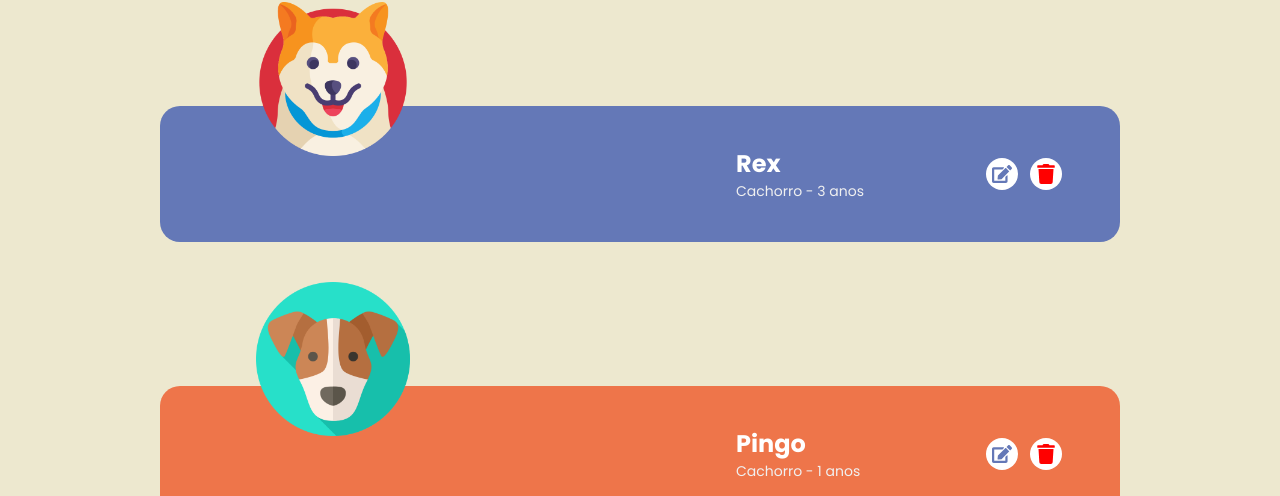
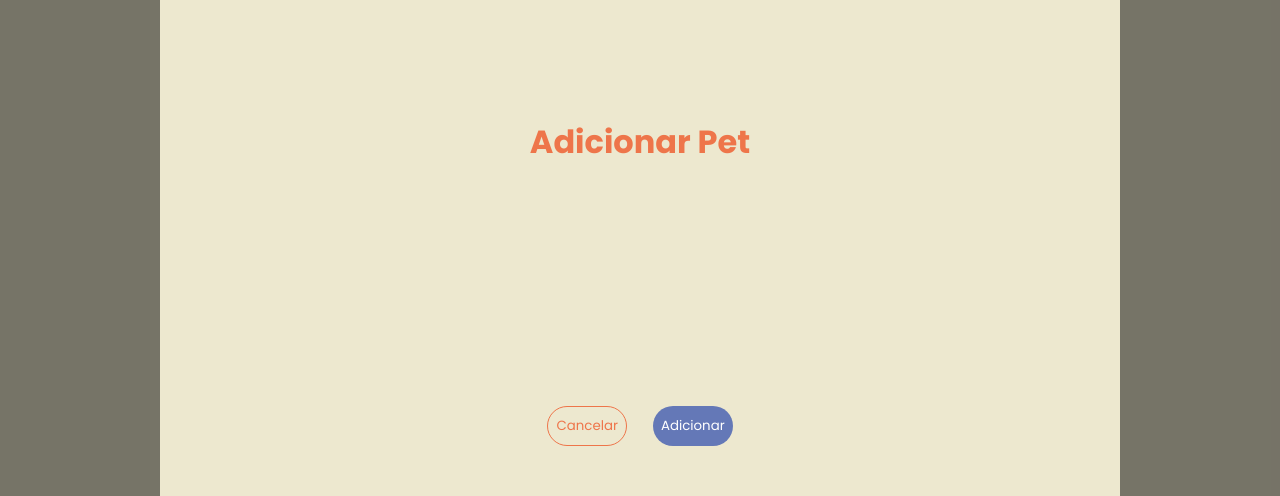
Before and after one commit to JoaoLucasmcS/Bicho_Vacinado, a React (Vite) app in the folder frontend/: page /pets in a window 1280 px wide. Shown: the part 118-614 px from the top of the page. Built offline with nearby package versions, Linux system fonts and the light colour scheme.

Commit message:
C10 FRONT: AddPetModal

```diff
--- /dev/null
+++ b/frontend/src/components/AddPetModal/index.tsx
@@ -0,0 +1,32 @@
+/* eslint-disable @typescript-eslint/no-unused-vars */
+import {
+  Container,
+  FormContainer,
+  Button,
+  ButtonContainer,
+  FormTitle
+} from "./styles"
+
+type Props = {
+  handleOpenAddPet: () => void;
+  handleCloseAddPet: () => void;
+}
+
+export const AddPetModal = ({ handleOpenAddPet, handleCloseAddPet }: Props) => {
+  return (
+    <Container>
+      <FormContainer>
+        <FormTitle>Adicionar Pet</FormTitle>
+
+        <ButtonContainer>
+          <Button type="PRIMARY" onClick={handleCloseAddPet}>
+            Cancelar
+          </Button>
+          <Button type="SECONDARY" onClick={handleCloseAddPet}>
+            Adicionar
+          </Button>
+        </ButtonContainer>
+      </FormContainer>
+    </Container>
+  )
+}
--- /dev/null
+++ b/frontend/src/components/AddPetModal/styles.ts
@@ -0,0 +1,80 @@
+import styled, { css } from "styled-components";
+
+type ButtonProps = {
+  type: "PRIMARY" | "SECONDARY";
+}
+
+export const Container = styled.div`
+  display: flex;
+  align-items: center;
+  justify-content: center;
+
+  position: fixed;
+  top: 0;
+  z-index: 2;
+
+  width: 100vw;
+  height: 100vh;
+
+  background-color: #00000080;
+`;
+
+export const FormContainer = styled.div`
+  width: 75vw;
+  height: 75vh;
+
+  display: flex;
+  flex-direction: column;
+  align-items: center;
+  justify-content: space-around;
+  gap: 2rem;
+
+  background-color: ${({ theme }) => theme.COLORS.BACKGROUND};
+  border-radius: 8px;
+
+  padding: 2rem;
+`
+
+export const FormTitle = styled.h1`
+  ${({ theme }) => css`
+    color: ${theme.COLORS.ORANGE};
+    font-size: ${theme.FONT_SIZE.XXL};
+    font-family: ${theme.FONT_FAMILY.POPPINS};
+  `}
+`
+
+export const ButtonContainer = styled.div`
+  width: 100%;
+
+  display: flex;
+  flex-direction: row;
+
+  align-items: center;
+  justify-content: center;
+  gap: 2vw;
+`
+
+export const Button = styled.button<ButtonProps>`
+  width: 10vh;
+  height: 5vh;
+
+  border-radius: 20px;
+  cursor: pointer;
+
+  ${({ theme, type }) => css`
+    background-color: ${type === "PRIMARY" ? theme.COLORS.BACKGROUND : theme.COLORS.BLUE};
+    color: ${type === "PRIMARY" ? theme.COLORS.ORANGE : theme.COLORS.WHITE};
+    border: ${type === "PRIMARY" ? `1px solid ${theme.COLORS.ORANGE}` : `none`};
+
+    font-family: ${theme.FONT_FAMILY.POPPINS};
+  `}
+
+  transition: 0.2s ease-in-out;
+
+  &:hover {
+    ${({ theme, type }) => css`
+    background-color: ${type === "PRIMARY" ? theme.COLORS.ORANGE : theme.COLORS.BLUE_700};
+    color: ${type === "PRIMARY" ? theme.COLORS.WHITE : theme.COLORS.WHITE};
+  `}
+  }
+`
--- a/frontend/src/hooks/usePets.tsx
+++ b/frontend/src/hooks/usePets.tsx
@@ -6,6 +6,7 @@ import { ToastRemove } from "@components/ToastRemove";
 
 export const usePets = (initialPets: PetProps[]) => {
   const [ pets, setPets ] = useState<PetProps[]>(initialPets);
+  const [ isOpen, setIsOpen ] = useState(true);
 
   const handleRemovePet = (id: number, name: string) => {
     toast(
@@ -28,12 +29,16 @@ export const usePets = (initialPets: PetProps[]) => {
     );
   }
 
-  // const handleOpenAddPet = () => {}
-  // const handleCloseAddPet = () => {}
+  const handleOpenAddPet = () => setIsOpen(true);
+  const handleCloseAddPet = () => setIsOpen(false);
+
   // const handleAddPet = (pet: PetProps) => {}
 
   return {
     pets,
+    isOpen,
     handleRemovePet,
+    handleOpenAddPet,
+    handleCloseAddPet,
   }
 }
--- a/frontend/src/pages/Pets/index.tsx
+++ b/frontend/src/pages/Pets/index.tsx
@@ -1,6 +1,8 @@
+/* eslint-disable @typescript-eslint/no-unused-vars */
 import { Header } from "@/components/Header";
 import { PetCard } from "@/components/PetCard";
 import { AddPetButton } from "@/components/AddPetButton";
+import { AddPetModal } from "@/components/AddPetModal";
 
 import { usePets } from "@/hooks/usePets";
 import { PetProps } from "@/types/pet";
@@ -38,7 +40,7 @@ const Pets = () => {
     },
   ]) as PetProps[];
 
-  const { pets, handleRemovePet } = usePets(initialPets);
+  const { pets, isOpen, handleRemovePet, handleOpenAddPet, handleCloseAddPet } = usePets(initialPets);
 
   return (<>
     <Header />
@@ -55,6 +57,13 @@ const Pets = () => {
 
       <AddPetButton />
     </Container>
+
+    {isOpen && (
+      <AddPetModal
+        handleOpenAddPet={handleOpenAddPet}
+        handleCloseAddPet={handleCloseAddPet}
+      />
+    )}
   </>);
 }
 
--- a/frontend/src/theme/theme.ts
+++ b/frontend/src/theme/theme.ts
@@ -13,6 +13,7 @@ export const theme = {
 
     ORANGE: "#EE754A",
     BLUE: "#6478B7",
+    BLUE_700: "#173AA6",
     RED: "#FF0000",
     BACKGROUND: "#EDE8CF",
   },
```
